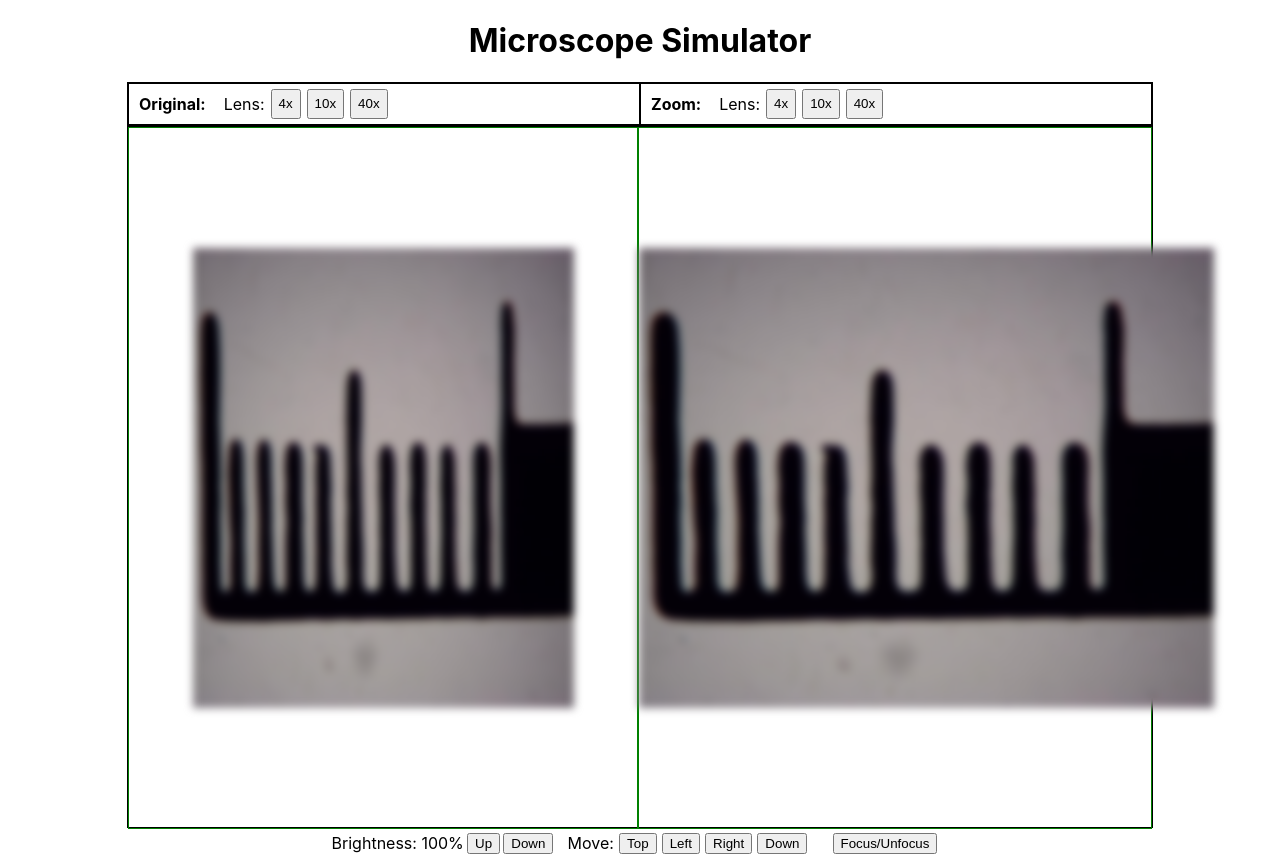
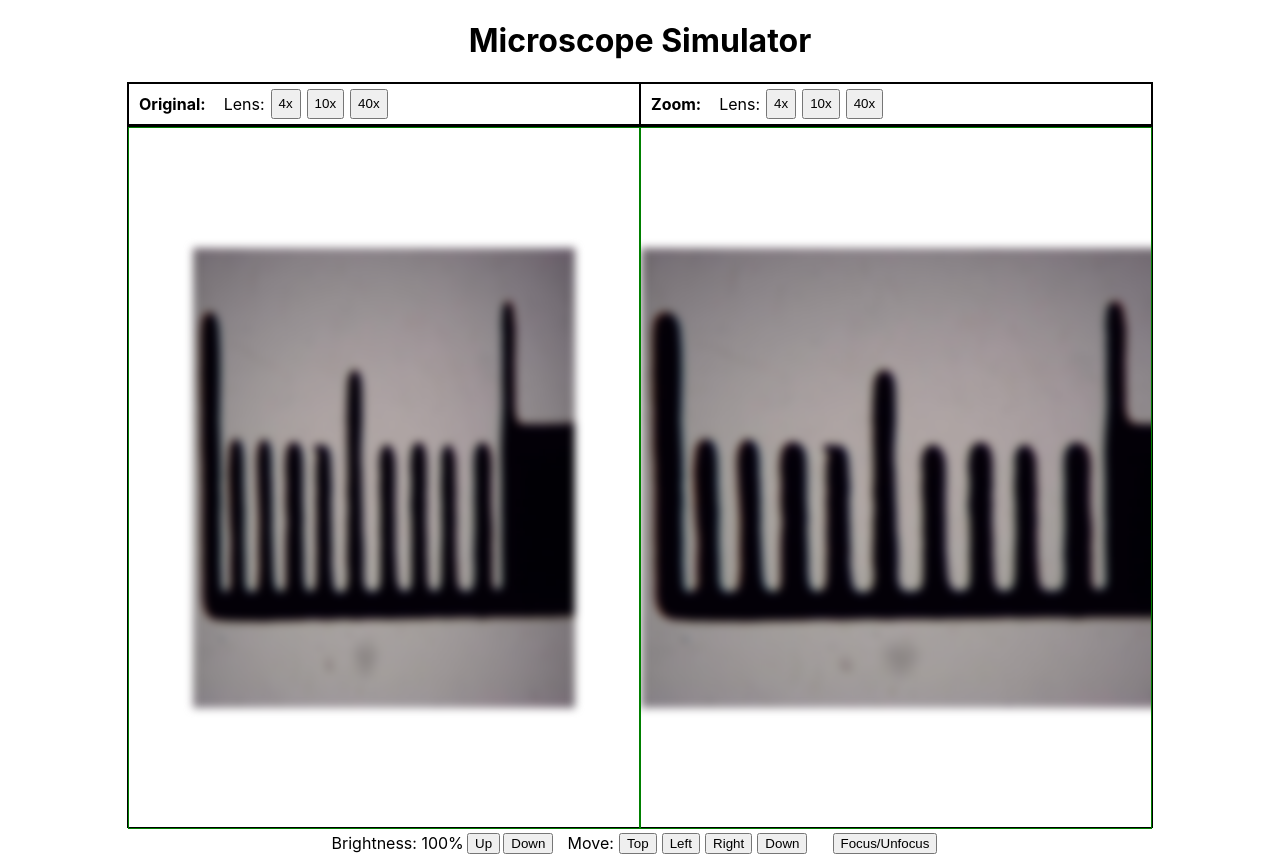
Before and after one commit to ssial/microscope_simulator, a React (Create React App) app in the folder microscope/: page / in a window 1280 px wide. Built offline with nearby package versions, Linux system fonts and the light colour scheme.

Commit message:
zoom works

```diff
--- a/microscope/src/microscopeContainer.js
+++ b/microscope/src/microscopeContainer.js
@@ -129,7 +129,12 @@ export default class MicroscopeContainer extends React.Component {
         }
         else if (event.target.id === "10xZoom") {
             this.setState({
-                zoom: 6
+                zoom: 2.5
+            })
+        }
+        else if (event.target.id === "40xZoom") {
+            this.setState({
+                zoom: 10
             })
         }
         else if (event.target.id === "focus") {
@@ -198,8 +203,8 @@ export default class MicroscopeContainer extends React.Component {
                             <div id="original4xImgContainer" style={{ width: "50%", height: "100%", border: "solid green 1px" }}>
                                 <img id="original4xImg" src={this.state.src} style={{ width: "75%", height: 460, position: "relative", top: this.state.top, left: this.state.left, filter: (this.state.filter === "brightness") ? "brightness(" + this.state.brightness + "%)" : "blur(" + this.state.blur + ")" }} alt="Comb under microscope" />
                             </div>
-                            <div id="zoom4xImgContainer" style={{ width: "50%", height: "100%", border: "solid green 1px" }}>
-                                <img id="zooml4xImg" src={specimen1} style={{ height: 460, position: "relative", top: this.state.top, left: this.state.left, filter: (this.state.filter === "brightness") ? "brightness(" + this.state.brightness + "%)" : "blur(" + this.state.blur + ")",zoom:this.state.zoom }} alt="Comb under microscope" />
+                            <div id="zoom4xImgContainer" style={{ width: "50%", height: "100%", border: "solid green 1px", overflow:"scroll" }}>
+                                <img id="zooml4xImg" src={specimen1} style={{ height: 460, position: "relative", top: this.state.top, left: this.state.left, filter: (this.state.filter === "brightness") ? "brightness(" + this.state.brightness + "%)" : "blur(" + this.state.blur + ")",transform:"scale("+this.state.zoom+")" }} alt="Comb under microscope" />
                             </div>
                         </div>
                     </div>
```
